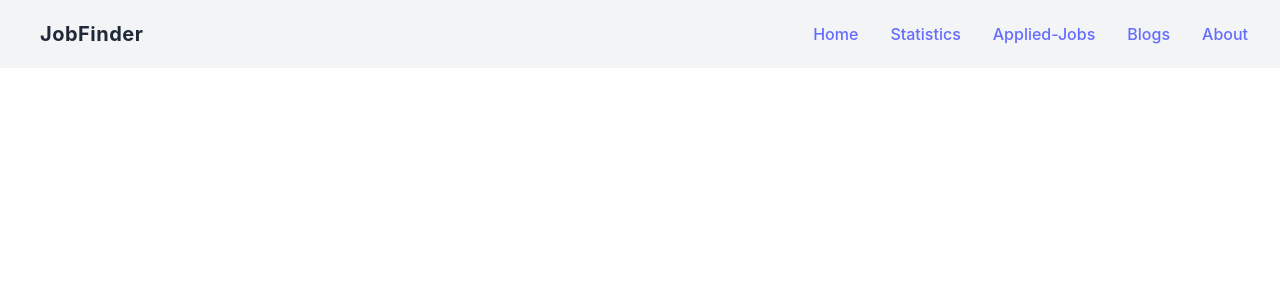
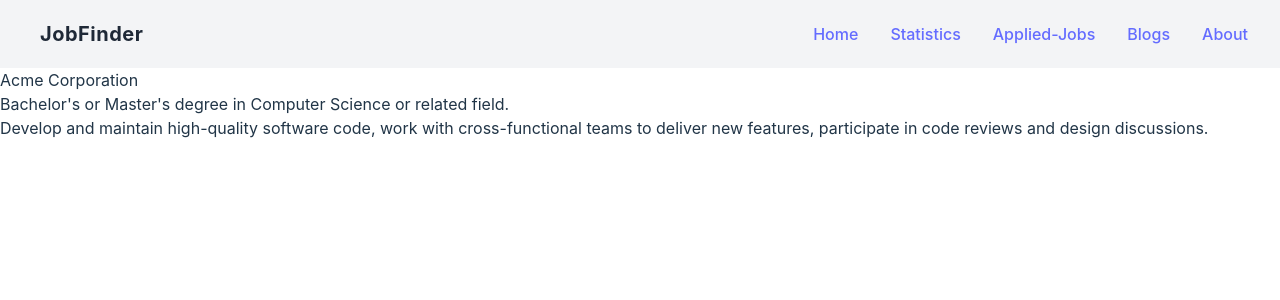
Before and after one commit to NaimunNahar14/Career-Hub, a React (Vite) app: page /card/1 in a window 1280 px wide. Shown: the top 300 px of the page. Built offline with nearby package versions, Linux system fonts and the light colour scheme; no server answers.

Commit message:
fixed jobdetail

```diff
--- a/src/components/JobDetail.jsx
+++ b/src/components/JobDetail.jsx
@@ -2,22 +2,21 @@ import React, { useEffect, useState } from 'react';
 import { useLoaderData, useParams } from 'react-router-dom';
 
 const JobDetail = () => {
-    const dynamic = useParams()
-    console.log(dynamic.cardid)
+    const {Id} = useParams();
+     const [Data, setData] = useState({})
+     const jobs = useLoaderData();
 
-    const [Data, setData] = useState({})
-    useEffect(()=>{
-        fetch(`jobs.json/${dynamic.cardid}`)
-        .then(res => res.json())
-        .then(data => setData(data.Data[0]))
+    useEffect(() => {
+        if(jobs){
+            let detail = jobs.find(job=> job.id==Id);
+            setData(detail);
+        }
     },[])
-    // const card = useLoaderData()
-    // console.log(card);
     return (
          <div>
-        {/* //     <h3>Everything about this </h3>
-            <h4>{card.company_name}</h4> */}
-            <h4>{Data.company_name}</h4>
+            <h2>{Data.company_name}</h2>
+            <h2>{Data.educational_requirements}</h2>
+            <h4>{Data.job_responsibility}</h4>
         </div>
     );
 };
--- a/src/main.jsx
+++ b/src/main.jsx
@@ -29,8 +29,9 @@ const router = createBrowserRouter([
         loader: ()=> fetch('/jobs.json')
       },
       {
-        path:'/card/:cardid',
+        path:'/card/:Id',
         element: <JobDetail></JobDetail>,
+        loader: ({params}) => fetch('/jobs.json')
 
 
       },
```
